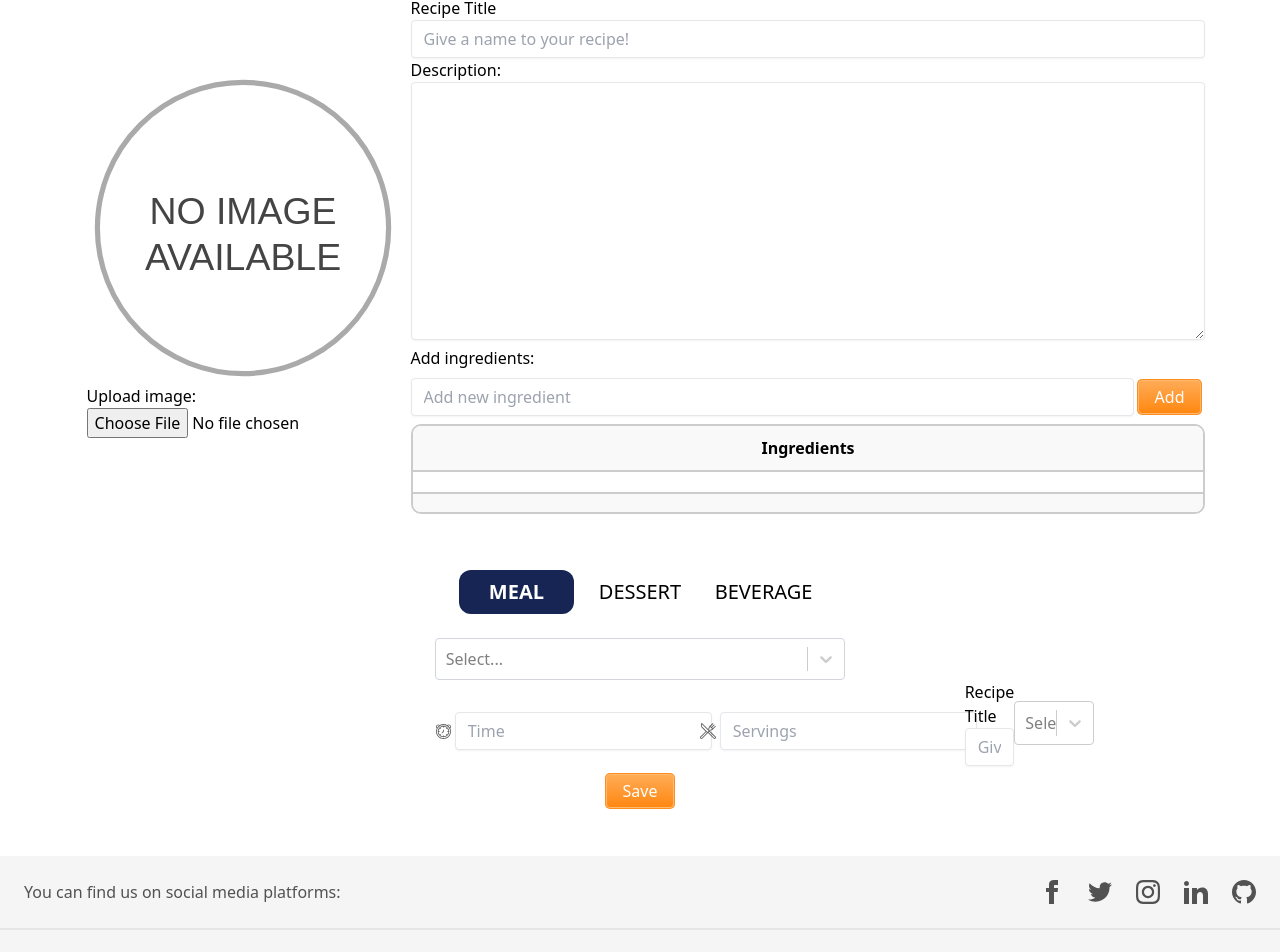
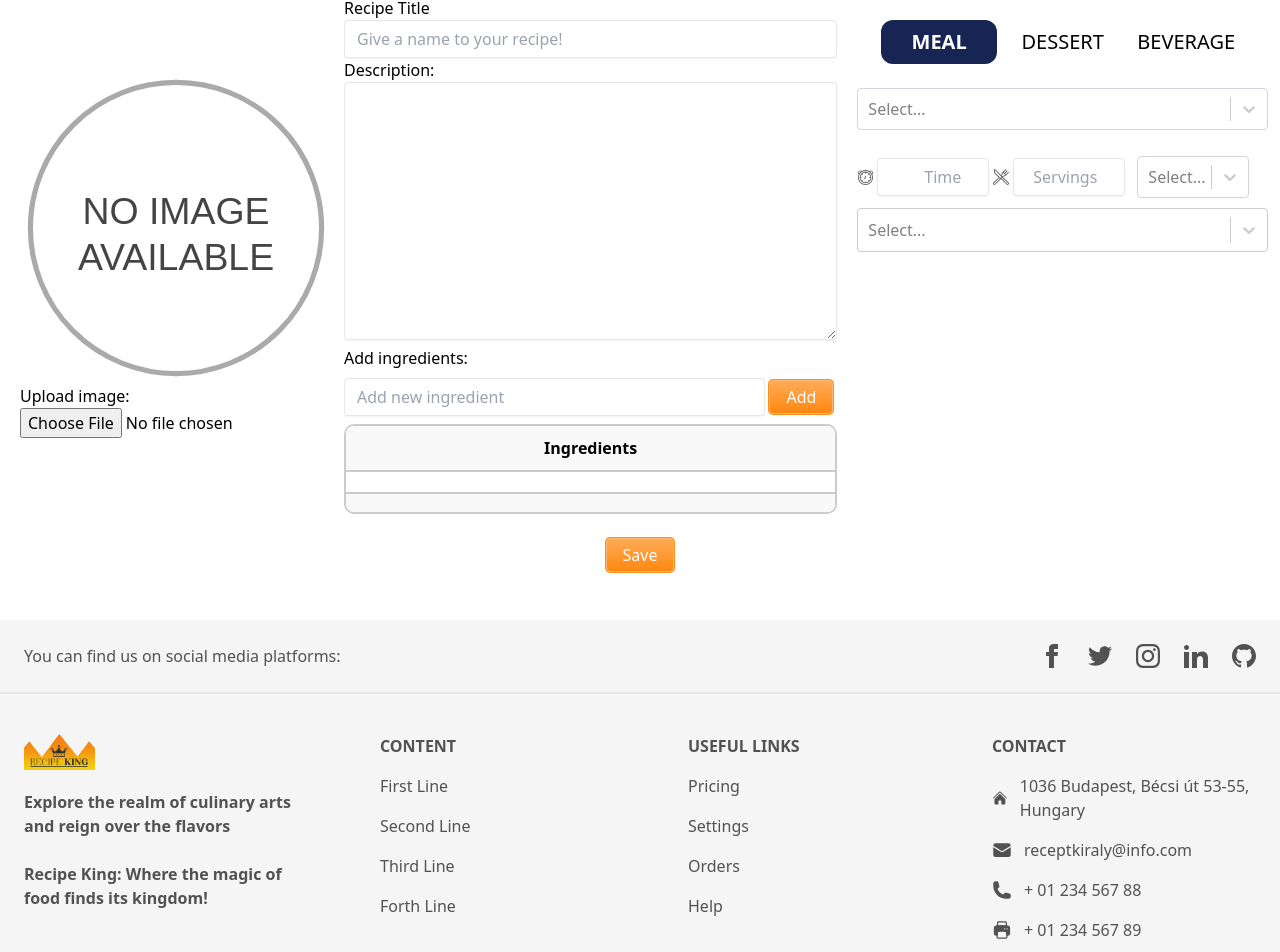
Before and after one commit to progmatic-fs-2023/receptkiraly, a React (Vite) app in the folder client/: page /postrecipe in a window 1280 px wide. Shown: the part 315-1267 px from the top of the page. Built offline with nearby package versions, Linux system fonts and the light colour scheme.

Commit message:
Rebased REC-125 with main

```diff
--- a/client/src/components/DetailedRecipe.jsx
+++ b/client/src/components/DetailedRecipe.jsx
@@ -95,7 +95,6 @@ function DetailedRecipe({ editMode, recipeID }) {
               />
             </div>
           </div>
-        </div>
           <div className="w-full lg:w-1/3 p-2 mt-4 lg:mt-0 mx-1">
             <RecipeMainCategory
               editMode={editMode}
@@ -117,14 +116,14 @@ function DetailedRecipe({ editMode, recipeID }) {
                 setDifficulty={setDifficulty}
                 serves={serves}
                 setServes={setServes}
+                addClassName="text-right w-28"
               />
-
-            <RecipeTitle
+              <RecipeDifficulty
                 editMode={editMode}
-              recipeTitle={recipeTitle}
-              setRecipeTitle={setRecipeTitle}
+                difficulty={difficulty}
+                setDifficulty={setDifficulty}
               />
-            <div className="flex justify-center items-center">
+            </div>
             <Labels
               editMode={editMode}
               selectedOptions={selectedOptions}
@@ -132,8 +131,6 @@ function DetailedRecipe({ editMode, recipeID }) {
             />
           </div>
         </div>
-        </div>
-
         {editMode ? <Button text="Save" onClick={uploadRecipe} /> : null}
       </form>
     </div>
```
Lines whose indentation alone changed are shown as unchanged.
